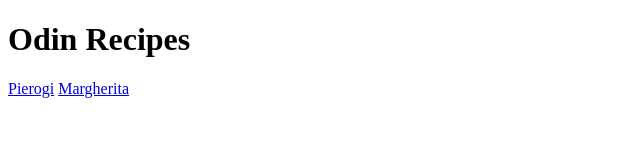
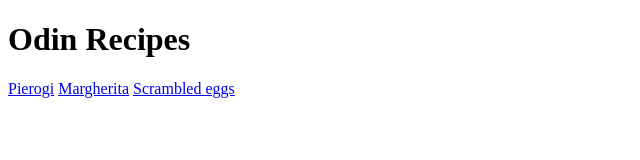
Before and after one commit to grobulus1/odin-recipes, a plain HTML site: page index.html in a window 1280 px wide. Shown: the whole page, without its empty margins (0-640 px from the left). Drawn offline with Linux system fonts and the light colour scheme.

Commit message:
add link to egg recipe

```diff
--- a/index.html
+++ b/index.html
@@ -8,5 +8,6 @@
         <h1>Odin Recipes</h1>
         <a href="./recipes/pierogi.html">Pierogi</a>
         <a href="./recipes/margherita.html">Margherita</a>
+        <a href="./recipes/scrambled_eggs.html">Scrambled eggs</a>
     </body>
 </html>
```
